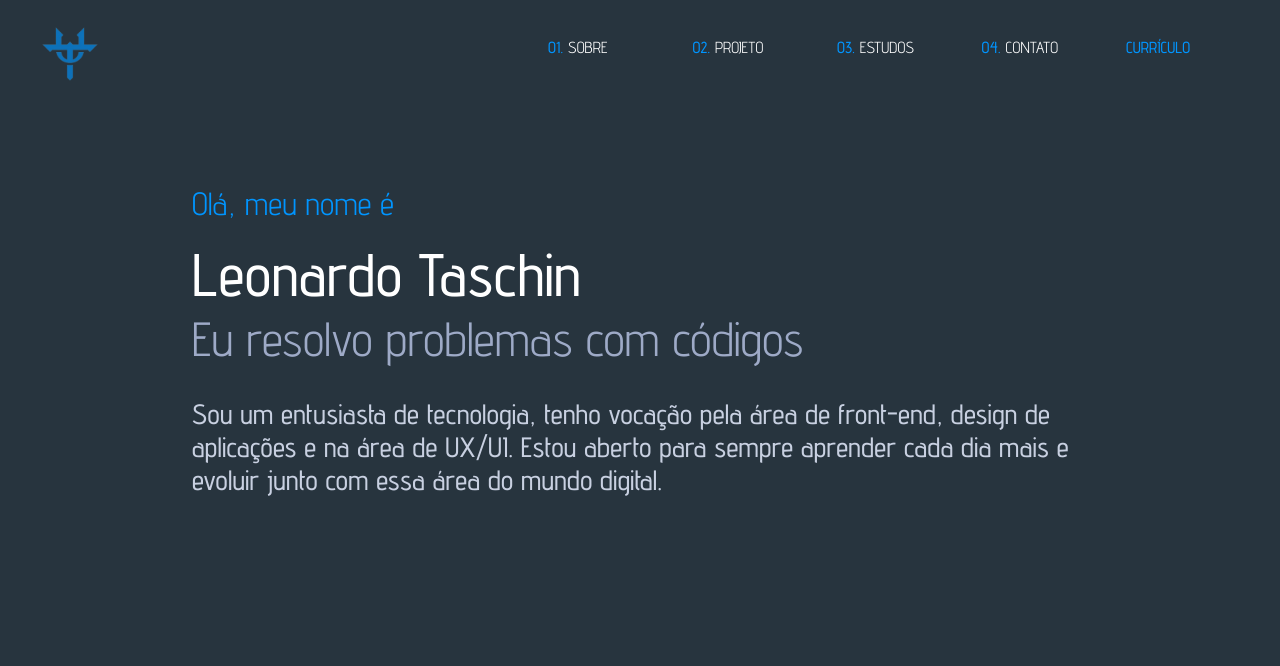
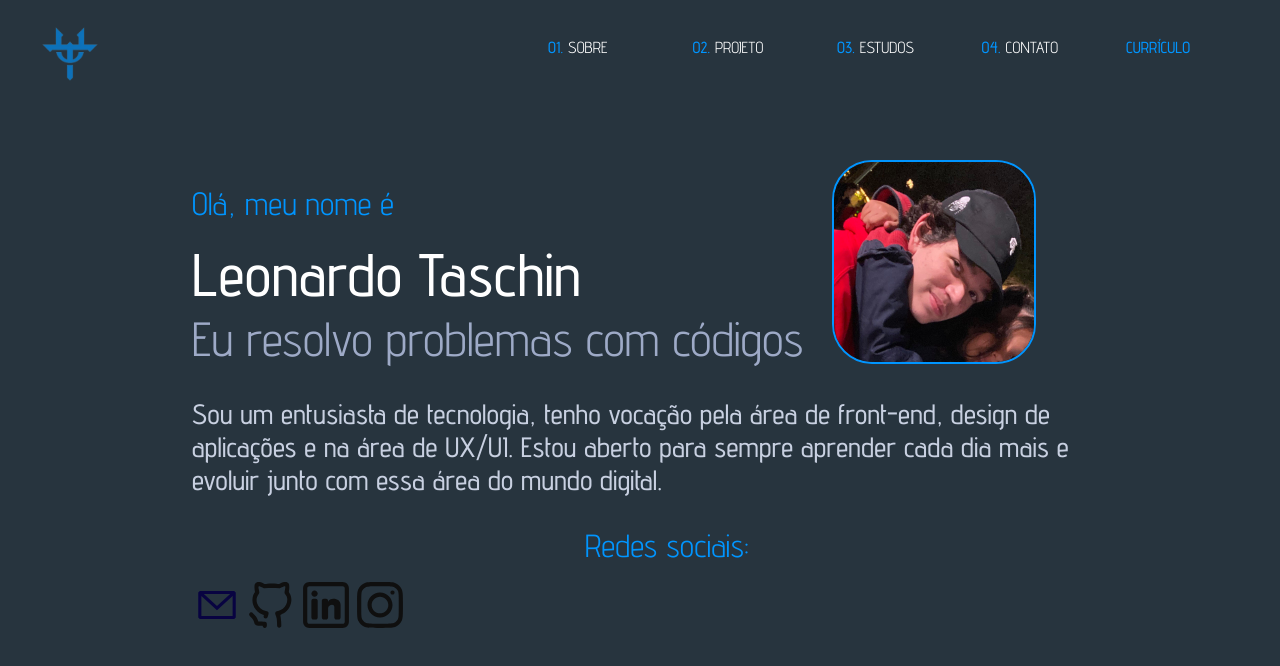
Before and after one commit to LeoTaschin/portifoliov2, a plain HTML site: page index.html in a window 1280 px wide. Drawn offline with Linux system fonts and the light colour scheme.

Commit message:
foto+inicio redes sociais (pré brunout)

```diff
--- a/css/sobre.css
+++ b/css/sobre.css
@@ -34,3 +34,27 @@
     padding-top: 30px;
     font-weight: 500;
 }
+
+#pfp{
+    width: 200px;
+    height: 200px;
+    position: absolute;
+    top: 20%;
+    left: 65%;
+    border-radius: 40px;
+    border: 2px var(--destaques);
+    border-style: double;
+}
+
+#sobre_redes{
+    padding-top: 30px;
+    text-align: center;
+}
+
+.redes img{
+    display: inline-flex;
+    width: 50px;
+    height: 50px;
+
+
+}
--- a/index.html
+++ b/index.html
@@ -29,7 +29,16 @@
         <h2 id="sobre_nome">Leonardo Taschin</h2>
         <h3 id="sobre_texto">Eu resolvo problemas com códigos</h3>
         <h4 id="sobre_sobre">Sou um entusiasta de tecnologia, tenho vocação pela área de front-end, design de aplicações e na área de UX/UI. Estou aberto para sempre aprender cada dia mais e evoluir junto com essa área do mundo digital.</h4>
-        <a href="#products" class="fa-solid fa-chevron-down"></a>
+        <img src="./img/foto.jpeg" id="pfp">
+        <h1 id="sobre_redes">Redes sociais: </h1>
+        <div class="redes">
+            <img src="./img/email-1-svgrepo-com.svg" alt="email" id="email">
+            <img src="./img/github-svgrepo-com.svg" alt="email" id="github">
+            <img src="./img/linkedin-svgrepo-com.svg" alt="email" id="linkedin">
+            <img src="./img/instagram-svgrepo-com.svg" alt="email" id="instagram">
+
+        </div>
+
     </section>
 </body>
 </html>
```
Also changed, not shown: img/email-1-svgrepo-com.svg (added), img/foto.jpeg (added), img/github-svgrepo-com.svg (added), img/instagram-svgrepo-com.svg (added), img/linkedin-svgrepo-com.svg (added).
